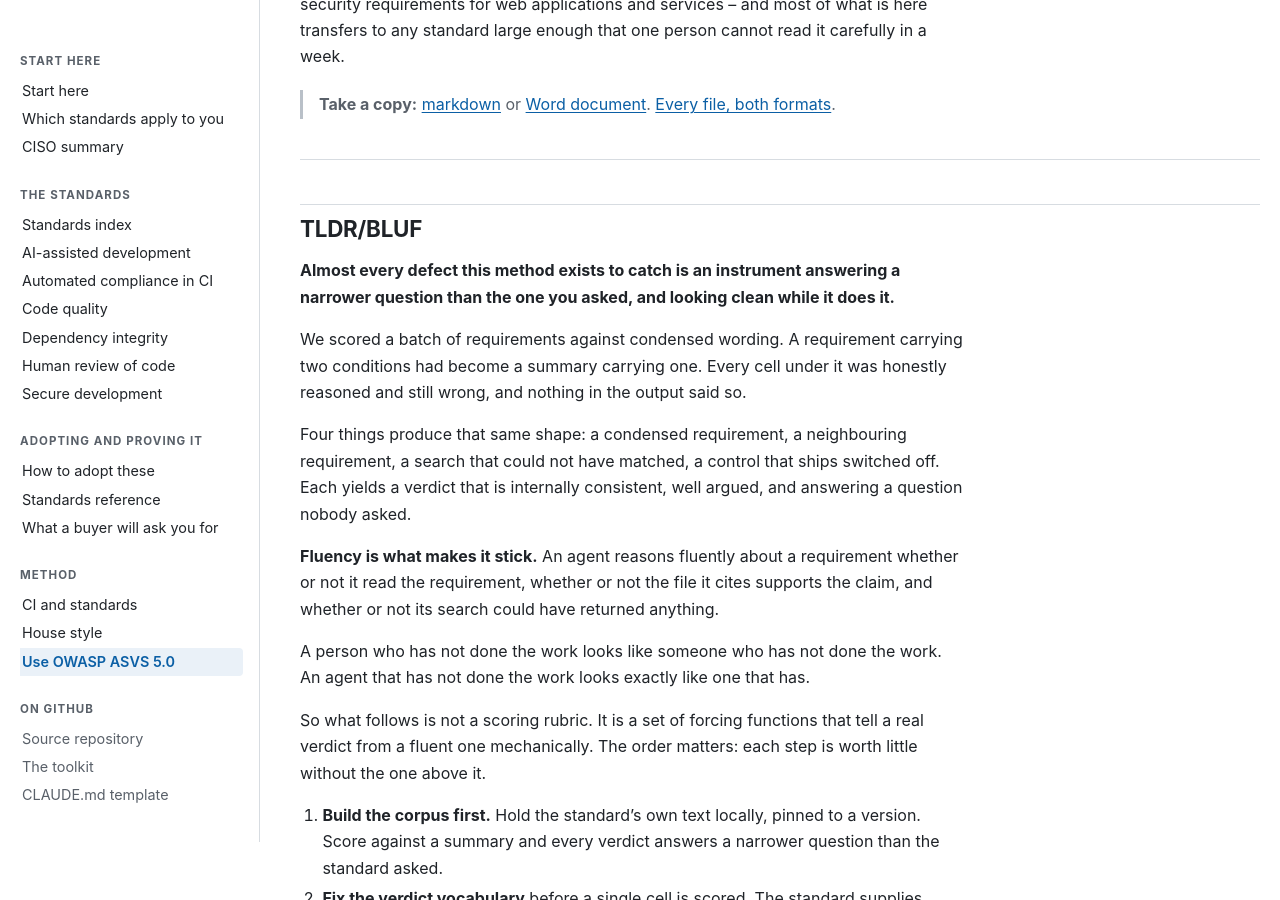
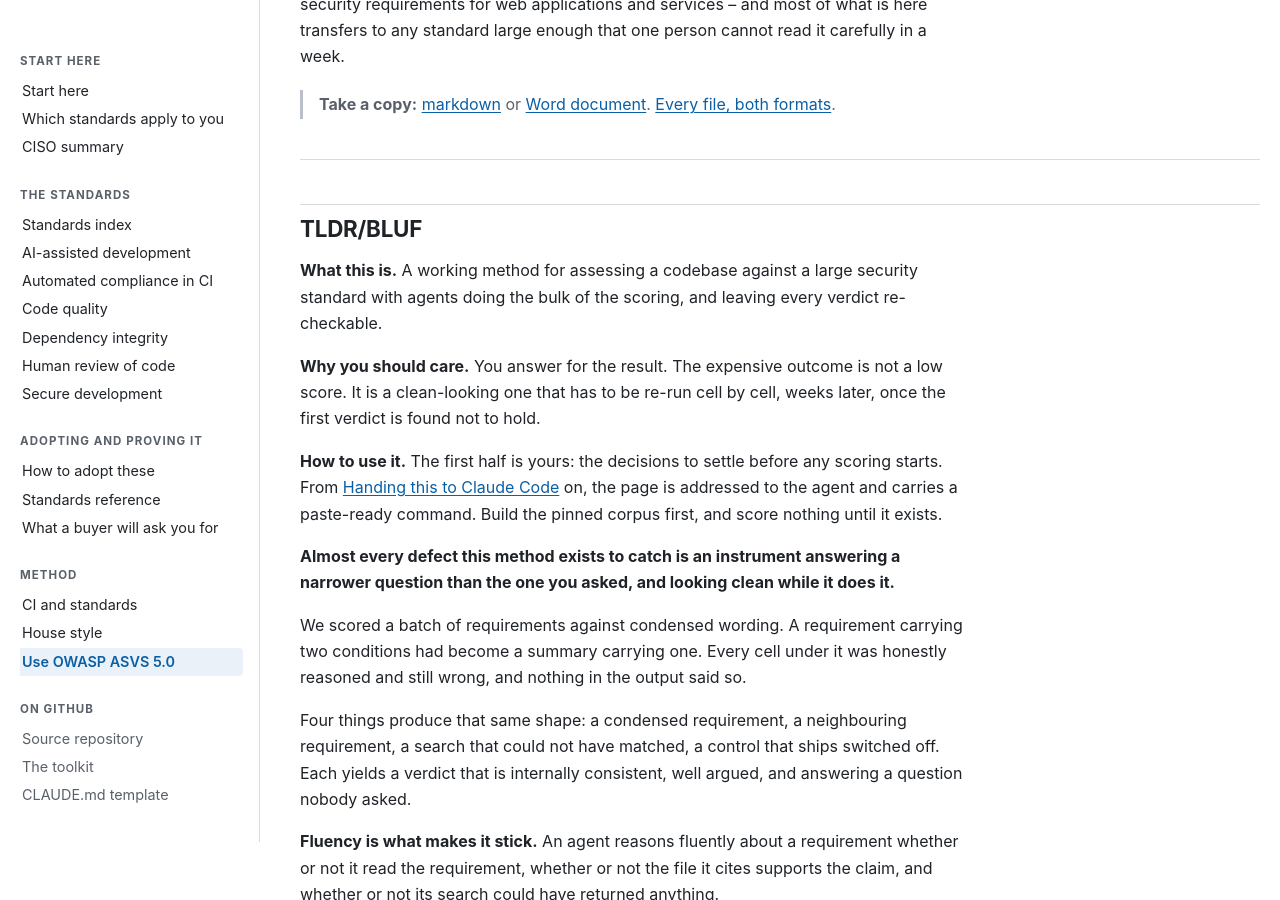
Before and after one commit to wshallwshall/secure-development-standards, a Jekyll site: the page built from docs/ASVS-ASSESSMENT.md, in a window 1280 px wide and 900 px high, scrolled down 838 px. Built offline with Jekyll 4.4.1, drawn with Linux system fonts in a browser that asks for light colours; our own code applies the rules of GitHub Pages for plain Markdown files.

Commit message:
The BLUF told you the defect before it told you what the page was (#12)
Adds three lines to the opening section. No existing claim changes and nothing is removed.

WHAT WAS WRONG. The TLDR opened on the defect the method exists to catch. A reader arriving from a
link had no sentence saying what the page is, what it costs them to get this wrong, or what to do
with it, and the two orientation facts that existed were buried: Part 1 is addressed to a person and
everything after "Handing this to Claude Code" is addressed to an agent, stated 180 lines down.

WHAT CHANGED. Three bold-lede lines now precede the thesis. What this is, in one sentence. Why it
should matter to whoever has to sign the result -- the cost is a clean-looking assessment re-run cell
by cell, not a low score. How to use it, which is where the first half/second half split and the
paste-ready command are named, with the corpus-first rule carried up from the body.

WHAT WAS DELIBERATELY NOT DONE. The page hook above the TLDR was not restated. It already says the
wrong verdicts read like the right ones, so the "why" line states the consequence instead and HS-3
keeps one fact in one place. The thesis paragraph keeps its position as the first claim after the
orientation, rather than being demoted or merged.

MEASURED. Long sentences 363 -> 363 against a baseline of 371, after the second sentence of the
"why" line was split at 33 words. Fat cells 30 -> 30, still at baseline with no slack, and this
change adds no table. Words 60,715 -> 60,831. 114 tests green, Word copy rebuilt with pandoc 3.10,
zero non-ASCII bytes.

Co-authored-by: Claude Opus 5 <noreply@anthropic.com>

```diff
--- a/docs/ASVS-ASSESSMENT.md
+++ b/docs/ASVS-ASSESSMENT.md
@@ -17,6 +17,17 @@ one person cannot read it carefully in a week.
 ---
 
 ## TLDR/BLUF
+
+**What this is.** A working method for assessing a codebase against a large security standard with
+agents doing the bulk of the scoring, and leaving every verdict re-checkable.
+
+**Why you should care.** You answer for the result. The expensive outcome is not a low score. It is
+a clean-looking one that has to be re-run cell by cell, weeks later, once the first verdict is found
+not to hold.
+
+**How to use it.** The first half is yours: the decisions to settle before any scoring starts. From
+[Handing this to Claude Code](#handing-this-to-claude-code) on, the page is addressed to the agent
+and carries a paste-ready command. Build the pinned corpus first, and score nothing until it exists.
 
 **Almost every defect this method exists to catch is an instrument answering a narrower question
 than the one you asked, and looking clean while it does it.**
```
Also changed, not shown: 1 other file.
